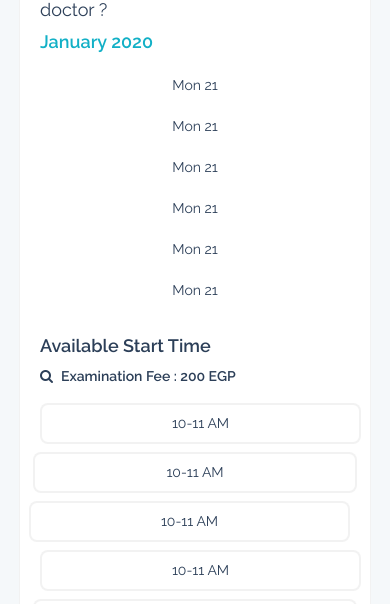
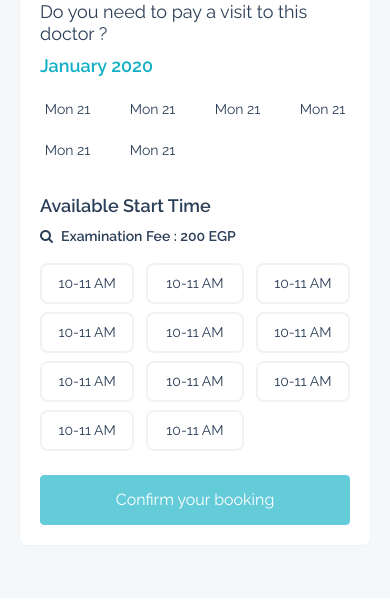
Before and after one commit to eng-mahmoud-adel/Zoorest-React.js, a React (Create React App) app: page /doctor/profile/1881 in a window 390 px wide. Shown: the part 2599-3203 px from the top of the page. Built offline with nearby package versions, Linux system fonts and the light colour scheme.

Commit message:
adjusting booking-component https://trello.com/c/iAGL5Av6/

```diff
--- a/src/components/Cards/Booking/Booking.js
+++ b/src/components/Cards/Booking/Booking.js
@@ -18,22 +18,22 @@ const Booking = () => {
                 <span className="date font-weight-bold">January 2020</span>
                 <div className= "week mt-2 mb-4 text-center">
                     <Row>
-                        <Col md= {2} className= "day">
+                        <Col xs= {3} sm= {4} lg= {3} xl= {2} className= "day">
                             <Button text= "Mon 21" color= "btn btn-outline-info" size= "btn-sm" />
                         </Col>
-                        <Col md= {2} className= "day">
+                        <Col xs= {3} sm= {4} lg= {3} xl= {2} className= "day">
                             <Button text= "Mon 21" color= "btn btn-outline-info" size= "btn-sm" />
                         </Col>
-                        <Col md= {2} className= "day">
+                        <Col xs= {3} sm= {4} lg= {3} xl= {2} className= "day">
                             <Button text= "Mon 21" color= "btn btn-outline-info" size= "btn-sm" />
                         </Col>
-                        <Col md= {2} className= "day">
+                        <Col xs= {3} sm= {4} lg= {3} xl= {2} className= "day">
                             <Button text= "Mon 21" color= "btn btn-outline-info" size= "btn-sm" />
                         </Col>
-                        <Col md= {2} className= "day">
+                        <Col xs= {3} sm= {4} lg= {3} xl= {2} className= "day">
                             <Button text= "Mon 21" color= "btn btn-outline-info" size= "btn-sm" />
                         </Col>
-                        <Col md= {2} className= "day">
+                        <Col xs= {3} sm= {4} lg= {3} xl= {2} className= "day">
                             <Button text= "Mon 21" color= "btn btn-outline-info" size= "btn-sm" />
                         </Col>
                     </Row>
@@ -42,37 +42,37 @@ const Booking = () => {
                 <Card.Text className= "font-weight-bold"><i class="fa fa-search mr-2" aria-hidden="true"></i>Examination Fee : 200 EGP</Card.Text>
                 <div className= "time mb-3">
                     <Row>
-                        <Col md= {4} className= "mb-2 pr-1">
+                        <Col xs= {4} className= "mb-2 pr-1">
                             <Button text= "10-11 AM" color= "btn btn-outline-info" size= "btn-sm" onClick= {() => setDisable("")} />
                         </Col>
-                        <Col md= {4} className= "mb-2 px-2">
+                        <Col xs= {4} className= "mb-2 px-2">
                             <Button text= "10-11 AM" color= "btn btn-outline-info" size= "btn-sm" />
                         </Col>
-                        <Col md= {4} className= "mb-2 pl-1">
+                        <Col xs= {4} className= "mb-2 pl-1">
                             <Button text= "10-11 AM" color= "btn btn-outline-info" size= "btn-sm" />
                         </Col>
-                        <Col md= {4} className= "mb-2 pr-1">
+                        <Col xs= {4} className= "mb-2 pr-1">
                             <Button text= "10-11 AM" color= "btn btn-outline-info" size= "btn-sm" />
                         </Col>
-                        <Col md= {4} className= "mb-2 px-2">
+                        <Col xs= {4} className= "mb-2 px-2">
                             <Button text= "10-11 AM" color= "btn btn-outline-info" size= "btn-sm" />
                         </Col>
-                        <Col md= {4} className= "mb-2 pl-1">
+                        <Col xs= {4} className= "mb-2 pl-1">
                             <Button text= "10-11 AM" color= "btn btn-outline-info" size= "btn-sm" />
                         </Col>
-                        <Col md= {4} className= "mb-2 pr-1">
+                        <Col xs= {4} className= "mb-2 pr-1">
                             <Button text= "10-11 AM" color= "btn btn-outline-info" size= "btn-sm" />
                         </Col>
-                        <Col md= {4} className= "mb-2 px-2">
+                        <Col xs= {4} className= "mb-2 px-2">
                             <Button text= "10-11 AM" color= "btn btn-outline-info" size= "btn-sm" />
                         </Col>
-                        <Col md= {4} className= "mb-2 pl-1">
+                        <Col xs= {4} className= "mb-2 pl-1">
                             <Button text= "10-11 AM" color= "btn btn-outline-info" size= "btn-sm" />
                         </Col>
-                        <Col md= {4} className= "mb-2 pr-1">
+                        <Col xs= {4} className= "mb-2 pr-1">
                             <Button text= "10-11 AM" color= "btn btn-outline-info" size= "btn-sm" />
                         </Col>
-                        <Col md= {4} className= "mb-2 px-2">
+                        <Col xs= {4} className= "mb-2 px-2">
                             <Button text= "10-11 AM" color= "btn btn-outline-info" size= "btn-sm" />
                         </Col>
                     </Row>
--- a/src/pages/FindDoctors/Doctor/Info.jsx
+++ b/src/pages/FindDoctors/Doctor/Info.jsx
@@ -45,7 +45,7 @@ const Info = (props) => {
                     </Card>
                 </div>
 
-                <div className= "col-md-5">
+                <div className= "col-md-5 mt-md-0 mt-4">
                     <Booking provider= {props.provider} />
                 </div>
             </div>
```
